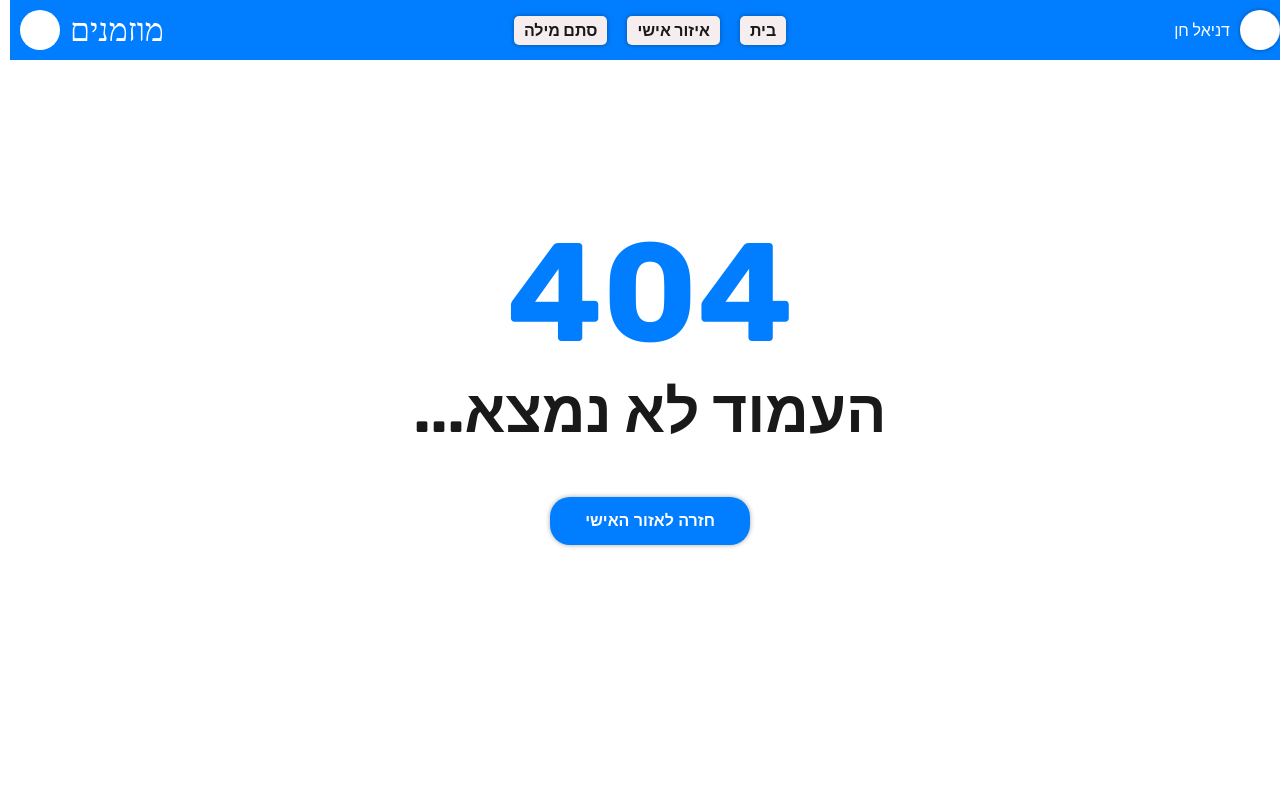
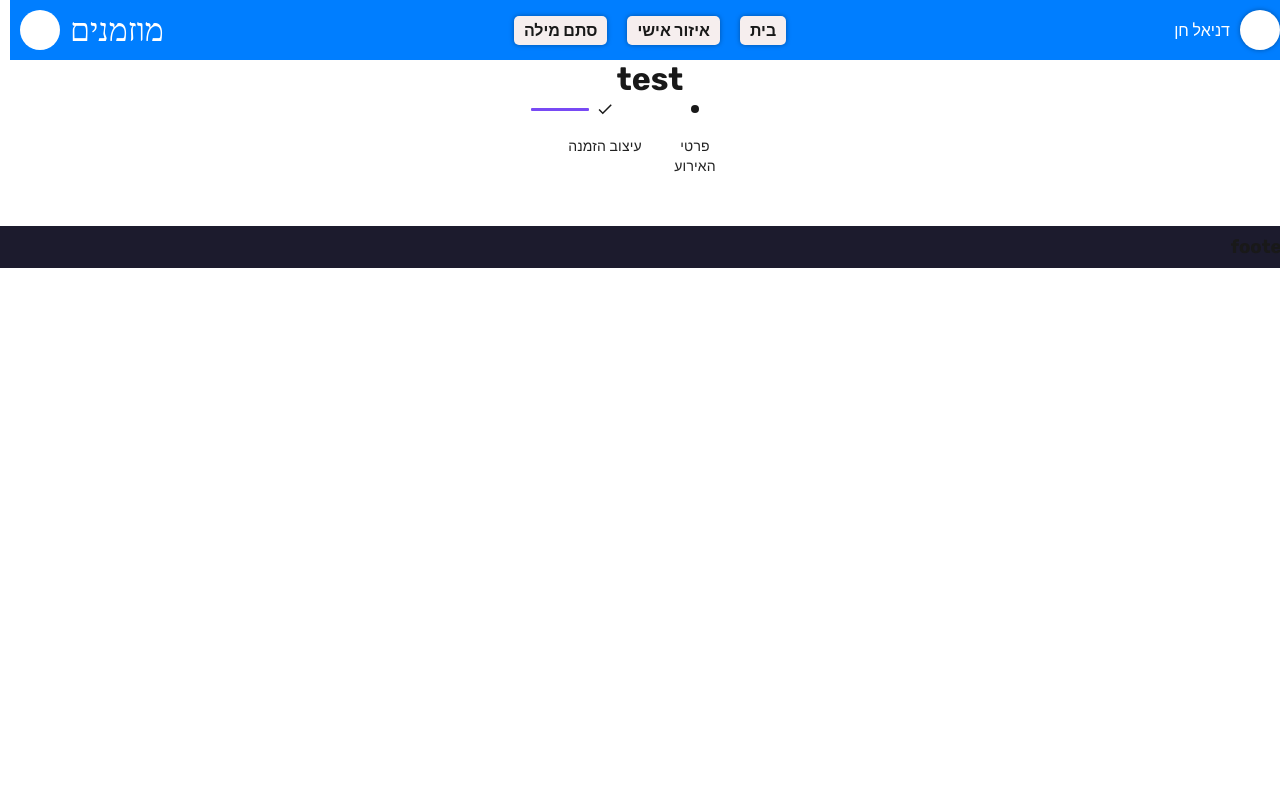
Before and after one commit to Muzmanim-Digital-Event-Invitation/Muzmanim-Frontend, a React (Vite) app: page /newEvent in a window 1280 px wide. Before the commit this address had no page. Shown: the top 800 px of the page. Built offline with nearby package versions, Linux system fonts and the light colour scheme; a web font is replaced by a local one.

Commit message:
test - new event

```diff
--- a/src/Components/Content/Content.tsx
+++ b/src/Components/Content/Content.tsx
@@ -3,14 +3,16 @@ import "./Content.scss";
 import HomePage from "./HomePage/HomePage";
 import PageNotFound from "./PageNotFound/PageNotFound";
 import Dashboard from "./Dashboard/Dashboard";
+import NewEvent from "./NewEvent/NewEvent";
 
 function Content(): JSX.Element {
     return (
         <div className="Content">
             <Routes>
-                <Route path="/" element={<HomePage/>} />
-                <Route path="/dashboard" element={<Dashboard/>} />
-                <Route path="/*" element={<PageNotFound/>} />
+                <Route path="/" element={<HomePage />} />
+                <Route path="/dashboard" element={<Dashboard />} />
+                <Route path="/newEvent" element={<NewEvent />} />
+                <Route path="/*" element={<PageNotFound />} />
             </Routes>
         </div>
     );
--- a/src/Components/Content/HomePage/HomePage.tsx
+++ b/src/Components/Content/HomePage/HomePage.tsx
@@ -3,8 +3,12 @@ import listImg from "./list.png"
 import liveImg from "./live.png"
 import whatsappImg from "./whatsapp.png"
 import gpsImg from "./gps.png"
+import { useNavigate } from "react-router-dom";
 
 function HomePage(): JSX.Element {
+    const navigate = useNavigate()
+
+
     return (
         <div className="HomePage">
 
@@ -12,7 +16,7 @@ function HomePage(): JSX.Element {
                 <div className="deatils_container">
                     <h1>ברוכים הבאים</h1>
                     <p>ברוכים הבאים לאתר מוזמנים, כאן תוכלו ליצור בחינם הזמנות דיגטליות ולנהל את רשימת המוזמנים לכל אירוע</p>
-                    <button className="btn create_invitation_btn">ליצירת הזמנה בחינם  </button>
+                    <button className="btn create_invitation_btn" onClick={() => navigate('/newEvent')}>ליצירת הזמנה בחינם  </button>
                 </div>
 
                 <div className="image_container">
--- /dev/null
+++ b/src/Components/Content/NewEvent/NewEvent.scss
@@ -0,0 +1,3 @@
+.NewEvent {
+
+}
--- /dev/null
+++ b/src/Components/Content/NewEvent/NewEvent.tsx
@@ -0,0 +1,13 @@
+import CustomizedSteppers from "../../mui/Steper";
+import "./NewEvent.scss";
+
+function NewEvent(): JSX.Element {
+    return (
+        <div className="NewEvent">
+            <h1>test</h1>
+            <CustomizedSteppers />
+        </div>
+    );
+}
+
+export default NewEvent;
--- /dev/null
+++ b/src/Components/mui/Steper.tsx
@@ -0,0 +1,84 @@
+import { styled } from '@mui/material/styles';
+import Stack from '@mui/material/Stack';
+import Stepper from '@mui/material/Stepper';
+import Step from '@mui/material/Step';
+import StepLabel from '@mui/material/StepLabel';
+import Check from '@mui/icons-material/Check';
+import StepConnector, { stepConnectorClasses } from '@mui/material/StepConnector';
+import { StepIconProps } from '@mui/material/StepIcon';
+
+const QontoConnector = styled(StepConnector)(({ theme }) => ({
+    [`&.${stepConnectorClasses.alternativeLabel}`]: {
+        top: 10,
+        left: 'calc(-50% + 16px)',
+        right: 'calc(50% + 16px)',
+    },
+    [`&.${stepConnectorClasses.active}`]: {
+        [`& .${stepConnectorClasses.line}`]: {
+            borderColor: '#784af4',
+        },
+    },
+    [`&.${stepConnectorClasses.completed}`]: {
+        [`& .${stepConnectorClasses.line}`]: {
+            borderColor: '#784af4',
+        },
+    },
+    [`& .${stepConnectorClasses.line}`]: {
+        borderColor: theme.palette.mode === 'dark' ? theme.palette.grey[800] : '#eaeaf0',
+        borderTopWidth: 3,
+        borderRadius: 1,
+    },
+}));
+
+const QontoStepIconRoot = styled('div')<{ ownerState: { active?: boolean } }>(
+    ({ theme, ownerState }) => ({
+        color: theme.palette.mode === 'dark' ? theme.palette.grey[700] : '#eaeaf0',
+        display: 'flex',
+        height: 22,
+        alignItems: 'center',
+        ...(ownerState.active && {
+            color: '#784af4',
+        }),
+        '& .QontoStepIcon-completedIcon': {
+            color: '#784af4',
+            zIndex: 1,
+            fontSize: 18,
+        },
+        '& .QontoStepIcon-circle': {
+            width: 8,
+            height: 8,
+            borderRadius: '50%',
+            backgroundColor: 'currentColor',
+        },
+    }),
+);
+
+function QontoStepIcon(props: StepIconProps) {
+    const { active, completed, className } = props;
+
+    return (
+        <QontoStepIconRoot ownerState={{ active }} className={className}>
+            {completed ? (
+                <div className="QontoStepIcon-circle" />
+            ) : (
+                <Check className="QontoStepIcon-completedIcon" />
+            )}
+        </QontoStepIconRoot>
+    );
+}
+
+const steps = ['פרטי האירוע', 'עיצוב הזמנה'];
+
+export default function CustomizedSteppers() {
+    return (
+        <Stack sx={{ width: '100%' }} spacing={4}>
+            <Stepper alternativeLabel activeStep={1} connector={<QontoConnector />}>
+                {steps.map((label) => (
+                    <Step key={label}>
+                        <StepLabel StepIconComponent={QontoStepIcon}>{label}</StepLabel>
+                    </Step>
+                ))}
+            </Stepper>
+        </Stack>
+    );
+}
```
